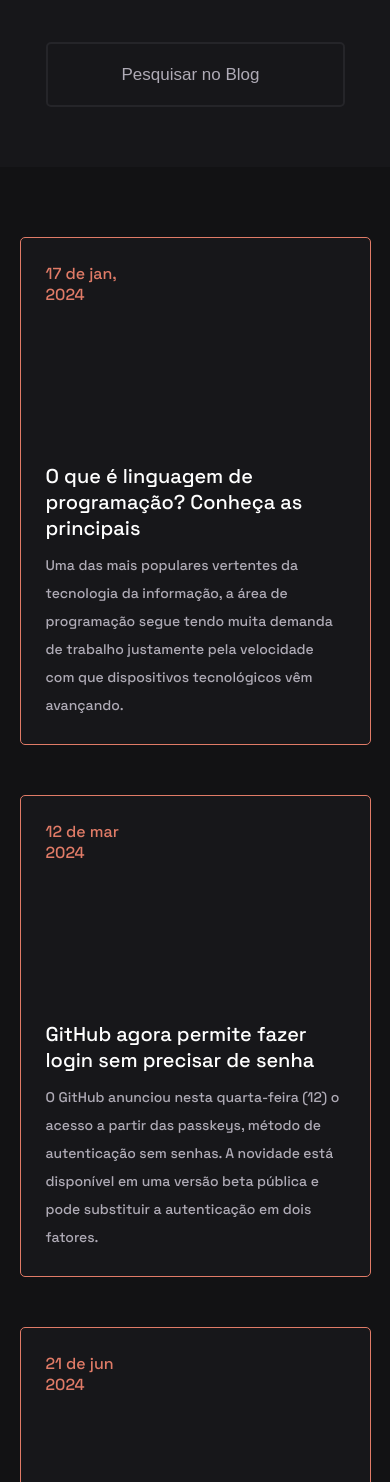
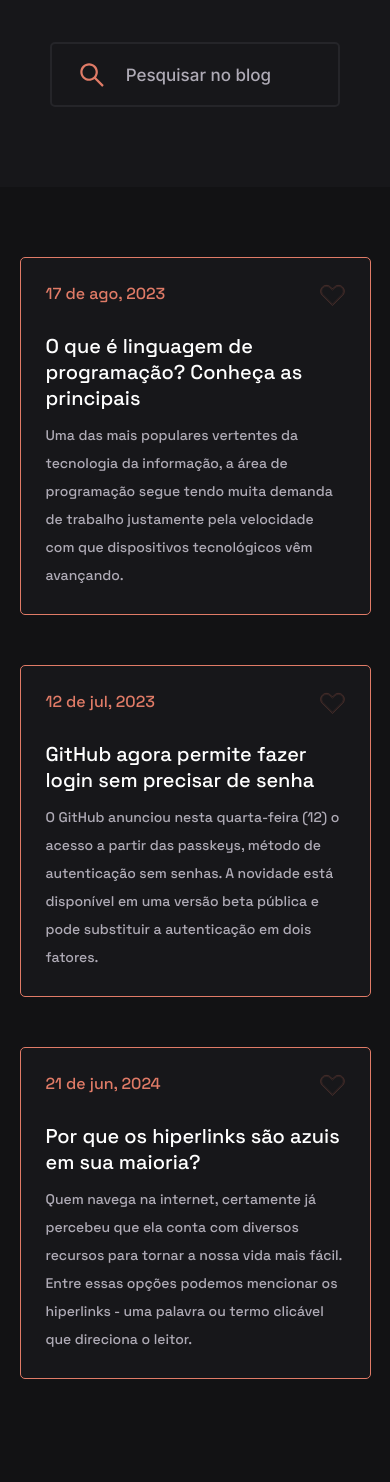
Before and after one commit to amorimsf/exercicios, a plain HTML site: page blog/index.html in a window 390 px wide. Shown: the part 118-1600 px from the top of the page. After the commit the page ends 1547 px from the top, so only its background shows below. Drawn offline with Linux system fonts and the light colour scheme.

Commit message:
correção e commit final

```diff
--- a/blog/assets/css/style.css
+++ b/blog/assets/css/style.css
@@ -1,14 +1,12 @@
-@charset "UTF-8";
-
-@import url("https://fonts.googleapis.com/css2?family=Inter:wght@500&family=Space+Grotesk:wght@500&display=swap");
+@import url('https://fonts.googleapis.com/css2?family=Inter:wght@500&family=Space+Grotesk:wght@500&display=swap');
 
 :root {
-  --cinza-escuro: #17171a;
-  --preto: #121214;
-  --preto-borda: #252529;
-  --branco: #fff;
-  --cinza: #afabb6;
-  --laranja: #e07b67;
+    --black-light: #17171A;
+    --black: #121214;
+    --black-border: #252529;
+    --white: #FFF;
+    --gray: #AFABB6;
+    --orange: #E07B67;
 
     font-size: 62.5%;
 }
@@ -24,9 +22,9 @@
 }
 
 body {
-  background: var(--preto);
+    background: var(--black);
     font-size: 1.6rem;
-  font-family: "Space Grotesk", sans-serif;
+    font-family: 'Space Grotesk', sans-serif;
 }
 
 h1 {
@@ -35,41 +33,41 @@
 }
 
 h2 {
-  color: var(--branco);
+    color: var(--white);
     font-size: 2rem;
     font-weight: 500;
 }
 
-/* --- Cabeçalho --- */
 
+/* --- HEADER --- */
 header {
     height: 25rem;
     display: flex;
     justify-content: center;
-  background: var(--cinza-escuro);
+    background: var(--black-light);
 }
 
 .header-container {
     max-width: 120rem;
 }
 
-.header-logo {
+.header-container-title {
     display: flex;
     align-items: center;
     justify-content: center;
     margin-bottom: 4.5rem;
 }
 
-.header-logo span {
-  color: var(--laranja);
+.header-container-title span {
+    color: var(--orange);
 }
 
-.header-logo h1 {
+.header-container-title h1 {
     margin-top: 6.4rem;
-  color: var(--branco);
+    color: var(--white);
 }
 
-.header-pesquisa {
+.header-container-search {
     width: 100%;
     display: flex;
     align-items: center;
@@ -77,28 +75,28 @@
     margin-bottom: 6rem !important;
 }
 
-.header-pesquisa input {
+.header-container-search input{
     width: 100%;
     height: 6.5rem;
     padding-left: 7.4rem;
     border-radius: 0.5rem;
-  border: 0.2rem solid var(--preto-borda);
-  background: var(--cinza-escuro);
-  color: var(--branco);
+    border: 0.2rem solid var(--black-border);
+    background: var(--black-light);
+    color: var(--white);
     font-size: 1.7rem;
-  font-size: "Inter", sans-serif;
+    font-family: 'Inter', sans-serif;
 }
 
-.header-pesquisa input:focus {
+.header-container-search input:focus {
     outline: none !important;
-  border: 0.1rem solid var(--branco);
+    border: 0.1rem solid var(--white);
 }
 
-.header-pesquisa input::placeholder {
-  color: var(--cinza);
+.header-container-search input::placeholder{
+    color: var(--gray);
 }
 
-.pesquisa-icone {
+.search-icon {
     width: 5.4rem;
     height: 100%;
     display: flex;
@@ -108,62 +106,62 @@
     cursor: pointer;
 }
 
-/* --- main --- */
 
+/* --- MAIN --- */
 .main-container {
     max-width: 120rem;
     margin: 0 auto;
 }
 
-.main-container .noticia {
+.main-container .card {
     margin-bottom: 5rem;
     border-radius: 0.5rem;
-  border: 0.1rem solid var(--laranja);
-  background: var(--cinza-escuro);
+    border: 0.1rem solid var(--orange);
+    background: var(--black-light);
 }
 
-.noticia .noticia-header {
+.card .card-header {
     display: flex;
     justify-content: space-between;
     padding: 2.5rem 2.5rem 0 2.5rem;
 }
 
-.noticia .noticia-header p {
+.card .card-header p {
     font-size: 1.6rem;
-  color: var(--laranja);
+    color: var(--orange);
 }
 
-.icone-coracao {
+.heart-icon {
     width: 3.2rem;
     height: 3.2rem;
-  stroke: var(--laranja);
+    stroke: var(--orange);
     cursor: pointer;
 }
 
-.icone-coracao.active {
-  fill: var(--laranja);
+.heart-icon.active {
+    fill: var(--orange);
 }
 
-.noticia-content {
+.card-content {
     padding: 0 2.5rem 2.5rem 2.5rem;
-  margin-top: 2, 5rem;
+    margin-top: 2.5rem;
 }
 
-.noticia-content p {
+.card-content p {
     margin-top: 1rem;
-  color: var(--cinza);
+    color: var(--gray);
     font-size: 1.8rem;
     line-height: 3.2rem;
 }
 
-/* --- Media Queries --- */
 
-@media (min-width: 320px) {
+/* --- MEDIA QUERIES --- */
+@media (min-width: 320px){
     header {
         height: auto;
     }
 
-  .header-container-pesquisa {
+    .header-container-search {
         width: 90%;
         margin: 0 auto;
         padding-bottom: 2rem;
@@ -175,27 +173,27 @@
     }
 }
 
-@media (min-width: 414px) {
+@media (min-width: 414px){
     .header-container {
         width: 90%;
     }
 
-    .header-container-pesquisa {
+    .header-container-search {
         width: 100%;
     }
 }
 
-@media (max-width: 768px) {
-    .noticia-content h1 {
+@media (max-width: 768px){
+    .card-content h1 {
         font-size: 1.8rem;
     }
 
-    .noticia-content p {
+    .card-content p {
         font-size: 1.4rem;
         line-height: 2.8rem;
     }
 
-    .icone-coracao {
+    .heart-icon {
         width: 2.5rem;
         height: 2.5rem;
     }
--- a/blog/assets/js/script.js
+++ b/blog/assets/js/script.js
@@ -1,5 +1,5 @@
 setTimeout(() => {
-    const heartIcon = document.querySelectorAll('.icone-coracao');
+    const heartIcon = document.querySelectorAll('.heart-icon');
 
     heartIcon.forEach(function (icon) {
         icon.addEventListener('click', () => {
--- a/blog/index.html
+++ b/blog/index.html
@@ -1,105 +1,63 @@
 <!DOCTYPE html>
 <html lang="pt-br">
 <head>
-    <meta charset="UTF-8" />
-    <meta name="viewport" content="width=device-width, initial-scale=1.0" />
-    <link rel="stylesheet" href="/blog/assets/css/style.css" />
-    <link
-      rel="shortcut icon"
-      href="assets/img/favicon.ico"
-      type="image/x-icon"
-    />
+    <meta charset="UTF-8">
+    <meta http-equiv="X-UA-Compatible" content="IE=edge">
+    <meta name="viewport" content="width=device-width, initial-scale=1.0">
+    <link rel="icon" href="assets/img/favicon.ico" type="image/x-icon">
+    <link rel="stylesheet" href="assets/css/style.css">
     <script src="assets/js/svg-inject.min.js"></script>
 
-    <title>Blog</title>
+    <title>Blog Codelândia</title>
 </head>
-
-  <!--Cabeçalho e barra de pesquisa-->
 
 <body>
     <header>
         <div class="header-container">
-        <div class="header-logo">
+            <div class="header-container-title">
                 <h1><span>Code</span>lândia</h1>
             </div>
-        <div class="header-pesquisa">
-          <input type="search" class="input" placeholder="Pesquisar no Blog" />
-          <div class="pesquisa-icone">
-            <img
-              src="assets/img/heart.svg"
-              alt="icone de pesquisa"
-              onload="SVGinject(this)"
-            />
+            <div class="header-container-search">
+                <input type="text" class="input" placeholder="Pesquisar no blog">
+                <div class="search-icon">
+                    <img src="assets/img/search.svg" alt="Search icon" onload="SVGInject(this)" />
                 </div>
             </div>
         </div>
     </header>
 
-    <!--Notícias e botão de like-->
-
     <main>
         <div class="main-container">
-        <div class="noticia">
-          <div class="noticia-header">
-            <p>17 de jan, 2024</p>
-            <img
-              src="assets/img/heart.svg"
-              class="icone-coração"
-              alt="icone like"
-              onload="SVGinject(this)"
-            />
+            <div class="card">
+                <div class="card-header">
+                    <p>17 de ago, 2023</p>
+                    <img src="assets/img/heart.svg" class="heart-icon" alt="Like icon" onload="SVGInject(this)" />
+                </div>
+                <div class="card-content">
+                    <h2>O que é linguagem de programação? Conheça as principais</h2>
+                    <p>Uma das mais populares vertentes da tecnologia da informação, a área de programação segue tendo muita demanda de trabalho justamente pela velocidade com que dispositivos tecnológicos vêm avançando.</p>
+                </div>
             </div>
 
-          <div class="noticia-content">
-            <h2>O que é linguagem de programação? Conheça as principais</h2>
-            <p>
-              Uma das mais populares vertentes da tecnologia da informação, a
-              área de programação segue tendo muita demanda de trabalho
-              justamente pela velocidade com que dispositivos tecnológicos vêm
-              avançando.
-            </p>
+            <div class="card">
+                <div class="card-header">
+                    <p>12 de jul, 2023</p>
+                    <img src="assets/img/heart.svg" class="heart-icon" alt="Like icon" onload="SVGInject(this)" />
+                </div>
+                <div class="card-content">
+                    <h2>GitHub agora permite fazer login sem precisar de senha</h2>
+                    <p>O GitHub anunciou nesta quarta-feira (12) o acesso a partir das passkeys, método de autenticação sem senhas. A novidade está disponível em uma versão beta pública e pode substituir a autenticação em dois fatores.</p>
                 </div>
             </div>
-        <div class="noticia">
-          <div class="noticia-header">
-            <p>12 de mar 2024</p>
-            <img
-              src="assets/img/heart.svg"
-              class="icone-coração"
-              alt="icone like"
-              onload="SVGinject(this)"
-            />
+
+            <div class="card">
+                <div class="card-header">
+                    <p>21 de jun, 2024</p>
+                    <img src="assets/img/heart.svg" class="heart-icon" alt="Like icon" onload="SVGInject(this)" />
                 </div>
-
-          <div class="noticia-content">
-            <h2>GitHub agora permite fazer login sem precisar de senha</h2>
-            <p>
-              O GitHub anunciou nesta quarta-feira (12) o acesso a partir das
-              passkeys, método de autenticação sem senhas. A novidade está
-              disponível em uma versão beta pública e pode substituir a
-              autenticação em dois fatores.
-            </p>
-          </div>
-        </div>
-        <div class="noticia">
-          <div class="noticia-header">
-            <p>21 de jun 2024</p>
-            <img
-              src="assets/img/heart.svg"
-              class="icone-coração"
-              alt="icone like"
-              onload="SVGinject(this)"
-            />
-          </div>
-
-          <div class="noticia-content">
+                <div class="card-content">
                     <h2>Por que os hiperlinks são azuis em sua maioria?</h2>
-            <p>
-              Quem navega na internet, certamente já percebeu que ela conta com
-              diversos recursos para tornar a nossa vida mais fácil. Entre essas
-              opções podemos mencionar os hiperlinks - uma palavra ou termo
-              clicável que direciona o leitor.
-            </p>
+                    <p>Quem navega na internet, certamente já percebeu que ela conta com diversos recursos para tornar a nossa vida mais fácil. Entre essas opções podemos mencionar os hiperlinks &#45; uma palavra ou termo clicável que direciona o leitor.</p>
                 </div>
             </div>
         </div>
```
Lines whose indentation alone changed are shown as unchanged.
